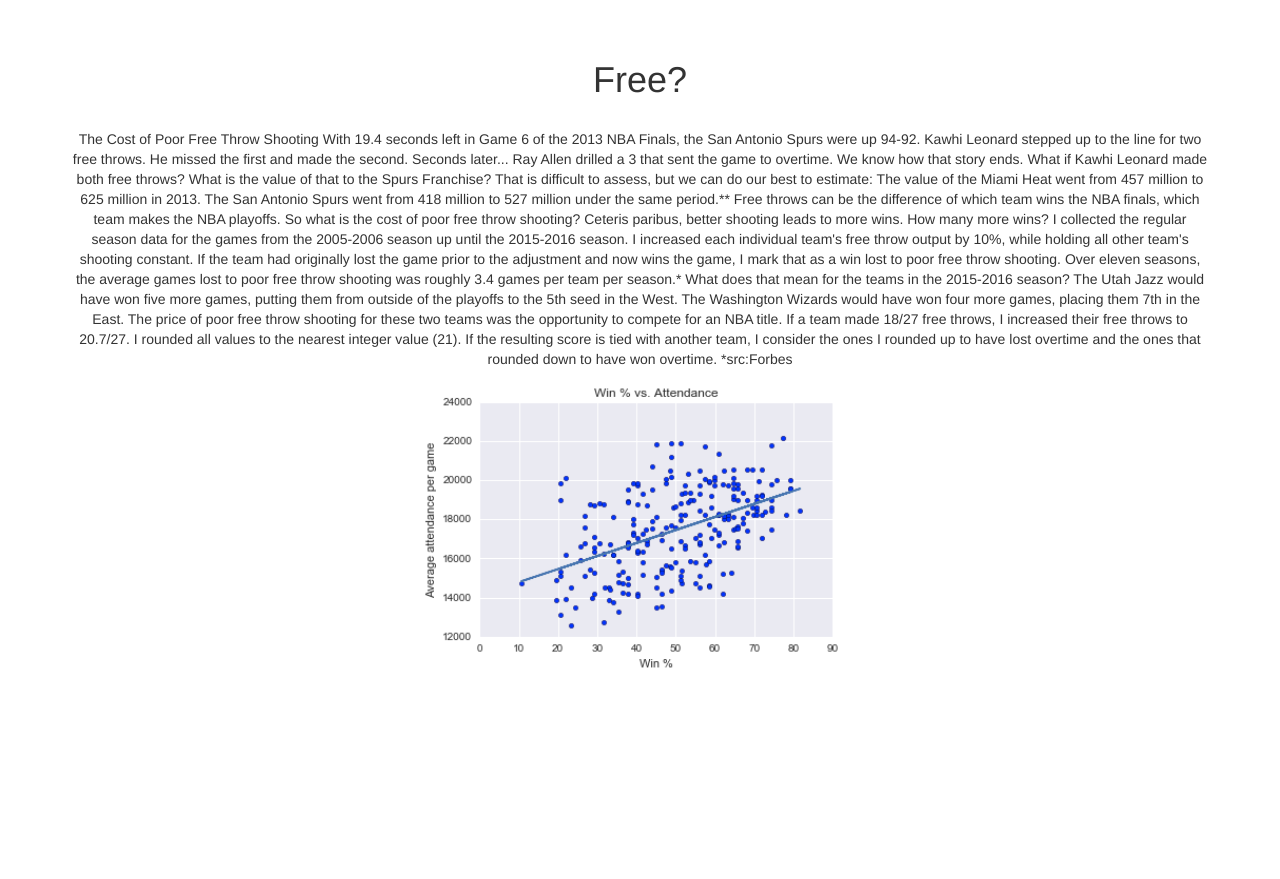
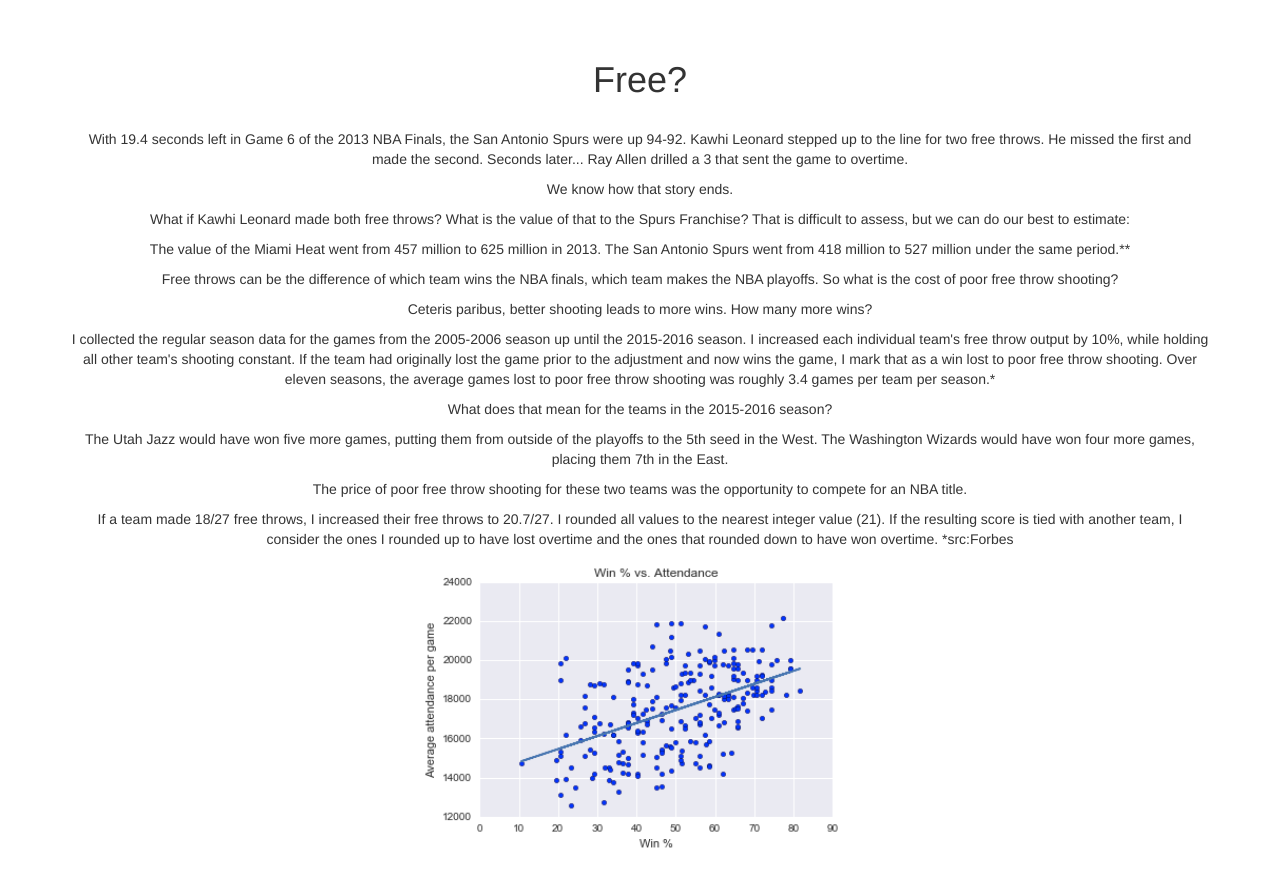
Before and after one commit to EricHPei/erichpei.github.io, a plain HTML site: page freethrow.html in a window 1280 px wide. Shown: the part 840-1719 px from the top of the page. Before the commit the page ends 1539 px from the top, so only its background shows below. Drawn offline with Linux system fonts and the light colour scheme.

Commit message:
formatting

```diff
--- a/freethrow.html
+++ b/freethrow.html
@@ -83,29 +83,33 @@
                 <br>
                 <h1>Free?</h1>
                 <br>
-                <p style='margin-all:20em;'>
-                    The Cost of Poor Free Throw Shooting
-
+                <p style='margin-all:25em;'>
                     With 19.4 seconds left in Game 6 of the 2013 NBA Finals, the San Antonio Spurs were up 94-92. Kawhi Leonard stepped up to the line for two free throws. He missed the first and made the second. Seconds later... Ray Allen drilled a 3 that sent the game to overtime.
-
-We know how that story ends.
-
+                </p>
+                <p style='margin-all:25em;'>We know how that story ends.</p>
+                <p style='margin-all:25em;'>
                     What if Kawhi Leonard made both free throws? What is the value of that to the Spurs Franchise? That is difficult to assess, but we can do our best to estimate:
-
+                </p>
+                <p style='margin-all:25em;'>
                     The value of the Miami Heat went from 457 million to 625 million in 2013. The San Antonio Spurs went from 418 million to 527 million under the same period.**
-
+                </p>
+                <p style='margin-all:25em;'>
                     Free throws can be the difference of which team wins the NBA finals, which team makes the NBA playoffs. So what is the cost of poor free throw shooting?
-
+                </p>
+                <p style='margin-all:25em;'>
                     Ceteris paribus, better shooting leads to more wins. How many more wins?
-
+                </p>
+                <p style='margin-all:25em;'>
                     I collected the regular season data for the games from the 2005-2006 season up until the 2015-2016 season. I increased each individual team's free throw output by 10%, while holding all other team's shooting constant. If the team had originally lost the game prior to the adjustment and now wins the game, I mark that as a win lost to poor free throw shooting. Over eleven seasons, the average games lost to poor free throw shooting was roughly 3.4 games per team per season.*
-
-What does that mean for the teams in the 2015-2016 season?
-
+                </p>
+                <p style='margin-all:25em;'>What does that mean for the teams in the 2015-2016 season?</p>
+                <p style='margin-all:25em;'>
                     The Utah Jazz would have won five more games, putting them from outside of the playoffs to the 5th seed in the West. The Washington Wizards would have won four more games, placing them 7th in the East.
-
+                </p>
+                <p style='margin-all:25em;'>
                     The price of poor free throw shooting for these two teams was the opportunity to compete for an NBA title.
-
+                </p>
+                <p style='margin-all:25em;'>
                     If a team made 18/27 free throws, I increased their free throws to 20.7/27. I rounded all values to the nearest integer value (21). If the resulting score is tied with another team, I consider the ones I rounded up to have lost overtime and the ones that rounded down to have won overtime. *src:Forbes
                 </p>
 
```
Lines whose indentation alone changed are shown as unchanged.
